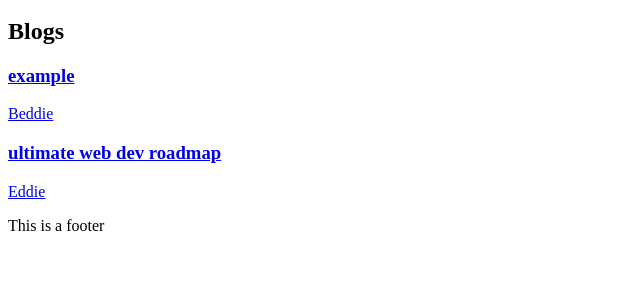
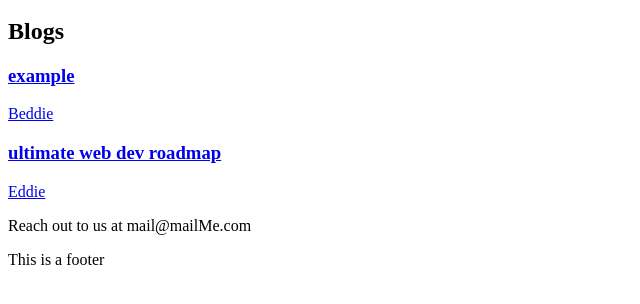
Before and after one commit to NafiurSiddiqui/Gatsby-learner, a Gatsby site: page /blogs in a window 1280 px wide. Shown: the part 154-458 px from the top of the page, without its empty margins (0-640 px from the left). Built offline with nearby package versions, Linux system fonts and the light colour scheme; Gatsby itself is replaced by a stand-in of ours.

Commit message:
multiple queries added

```diff
--- a/gatsby-config.js
+++ b/gatsby-config.js
@@ -34,5 +34,6 @@ module.exports = {
 		title: 'eduP',
 		description: 'This is an edu platform',
 		copyright: 'copyright 2021.',
+		contact: 'mail@mailMe.com',
 	},
 };
--- a/src/pages/blogs.js
+++ b/src/pages/blogs.js
@@ -5,7 +5,7 @@ import Layout from '../components/Layout';
 export default function Blogs({ data }) {
 	const blogs = data.allMarkdownRemark.nodes;
 
-	console.log(blogs);
+	const contact = data.site.siteMetadata.contact;
 
 	return (
 		<Layout>
@@ -23,6 +23,8 @@ export default function Blogs({ data }) {
 					))}
 				</section>
 			</div>
+
+			<p>Reach out to us at {contact}</p>
 		</Layout>
 	);
 }
@@ -44,6 +46,24 @@ export default function Blogs({ data }) {
 // `;
 
 //With sort
+// export const query = graphql`
+// 	query BlogQuery {
+// 		allMarkdownRemark(sort: { frontmatter: { date: DESC } }) {
+// 			nodes {
+// 				frontmatter {
+// 					author
+// 					slug
+// 					title
+// 					date
+// 				}
+// 				id
+// 			}
+// 		}
+// 	}
+// `;
+
+//Multiple query
+
 export const query = graphql`
 	query BlogQuery {
 		allMarkdownRemark(sort: { frontmatter: { date: DESC } }) {
@@ -54,6 +74,12 @@ export const query = graphql`
 					title
 					date
 				}
+				id
+			}
+		}
+		site {
+			siteMetadata {
+				contact
 			}
 		}
 	}
```
Also changed, not shown: README.md, 1 other file.
